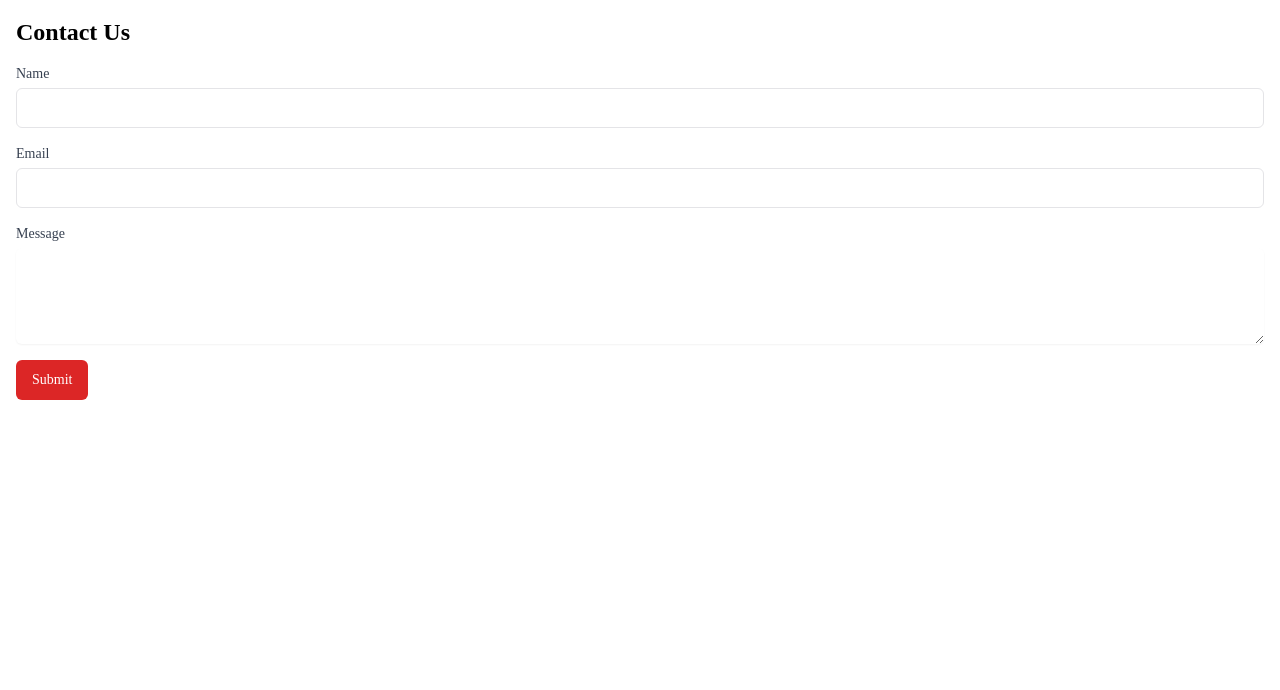
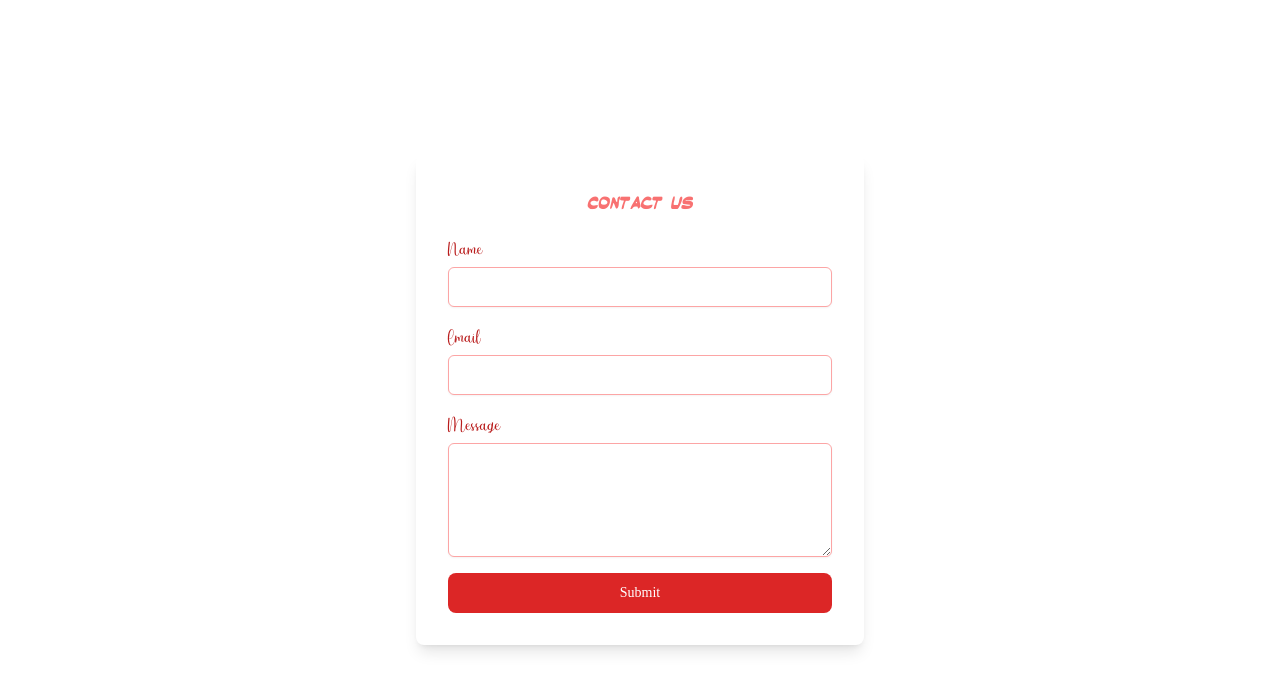
Before and after one commit to KQuiggins/Capstone_Marvel, a Next.js app: page /contact in a window 1280 px wide. Shown: the top 690 px of the page. Built offline with nearby package versions, Linux system fonts and the light colour scheme.

Commit message:
Added marvel fonts and styling to contact form

```diff
--- a/app/contact/page.jsx
+++ b/app/contact/page.jsx
@@ -1,84 +1,8 @@
-'use client'
-import { useState } from 'react';
-import { Input } from '@/components/ui/input';
-import { Button } from '@/components/ui/button';
-import { submitContactForm } from '@/app/actions/submitContactForm';
+'use client';
+import ContactForm from '@/components/ContactForm';
 
 const ContactPage = () => {
-  const [formData, setFormData] = useState({
-    name: '',
-    email: '',
-    message: ''
-  });
-
-  const handleChange = (e) => {
-    const { name, value } = e.target;
-    setFormData({
-      ...formData,
-      [name]: value
-    });
-  };
-
-  const handleSubmit = async (e) => {
-    e.preventDefault();
-    const response = await submitContactForm(formData);
-    if (response.status === 'success') {
-      alert('Message sent successfully!');
-      setFormData({
-        name: '',
-        email: '',
-        message: ''
-      });
-    } else {
-      alert('An error occurred. Please try again later.');
-    }
-
-  };
-
-  return (
-    <div className="container mx-auto p-4">
-      <h1 className="text-2xl font-bold mb-4">Contact Us</h1>
-      <form onSubmit={handleSubmit} className="space-y-4">
-        <div>
-          <label htmlFor="name" className="block text-sm font-medium text-gray-700">Name</label>
-          <Input
-            type="text"
-            name="name"
-            id="name"
-            value={formData.name}
-            onChange={handleChange}
-            className="mt-1 block w-full"
-            required
-          />
-        </div>
-        <div>
-          <label htmlFor="email" className="block text-sm font-medium text-gray-700">Email</label>
-          <Input
-            type="email"
-            name="email"
-            id="email"
-            value={formData.email}
-            onChange={handleChange}
-            className="mt-1 block w-full"
-            required
-          />
-        </div>
-        <div>
-          <label htmlFor="message" className="block text-sm font-medium text-gray-700">Message</label>
-          <textarea
-            name="message"
-            id="message"
-            value={formData.message}
-            onChange={handleChange}
-            className="mt-1 block w-full rounded-md border-gray-300 shadow-sm focus:border-indigo-500 focus:ring focus:ring-indigo-200 focus:ring-opacity-50"
-            rows="4"
-            required
-          />
-        </div>
-        <Button type="submit" className="bg-red-600 hover:bg-red-700 text-white">Submit</Button>
-      </form>
-    </div>
-  );
+	return <ContactForm />;
 };
 
 export default ContactPage;
--- a/app/page.jsx
+++ b/app/page.jsx
@@ -7,9 +7,7 @@ export default async function Home() {
   return (
     <div className="flex flex-col min-h-screen bg-white">
       <Header />
-
-      <Hero />
-
+        <Hero />
       <Footer />
     </div>
   );
--- /dev/null
+++ b/components/ContactForm.jsx
@@ -0,0 +1,111 @@
+'use client';
+
+import { useState } from 'react';
+import { Input } from '@/components/ui/input';
+import { Button } from '@/components/ui/button';
+import { submitContactForm } from '@/app/actions/submitContactForm';
+
+const ContactForm = () => {
+	const [formData, setFormData] = useState({
+		name: '',
+		email: '',
+		message: '',
+	});
+
+	const handleChange = (e) => {
+		const { name, value } = e.target;
+		setFormData({
+			...formData,
+			[name]: value,
+		});
+	};
+
+	const handleSubmit = async (e) => {
+		e.preventDefault();
+		const response = await submitContactForm(formData);
+		if (response.status === 'success') {
+			alert('Message sent successfully!');
+			setFormData({
+				name: '',
+				email: '',
+				message: '',
+			});
+		} else {
+			alert('An error occurred. Please try again later.');
+		}
+	};
+
+	return (
+		<div className='min-h-screen flex items-center justify-center bg-gradient-to-r red-700 via-red-800 to-black'>
+			<div className='w-full max-w-md p-8 bg-white shadow-lg rounded-lg'>
+				<h1 className='text-2xl font-bold text-center mb-4 font-marvel_header text-red-400'>
+					Contact Us
+				</h1>
+				<form onSubmit={handleSubmit} className='space-y-4'>
+					<div>
+						<label
+							htmlFor='name'
+							className='block text-lg font-medium text-red-700 font-marvel_cursive'
+						>
+							Name
+						</label>
+						<Input
+							type='text'
+							name='name'
+							id='name'
+							value={formData.name}
+							onChange={handleChange}
+							className='mt-1 block w-full p-2 border border-red-300 rounded-md shadow-sm focus:border-red-500 focus:ring-2 focus:ring-red-500 focus:outline-none'
+							required
+						/>
+					</div>
+
+					<div>
+						<label
+							htmlFor='email'
+							className='block font-medium text-red-700 font-marvel_cursive text-lg'
+						>
+							Email
+						</label>
+						<Input
+							type='email'
+							name='email'
+							id='email'
+							value={formData.email}
+							onChange={handleChange}
+							className='mt-1 block w-full p-2 border border-red-300 rounded-md shadow-sm focus:border-red-500 focus:ring-2 focus:ring-red-500'
+							required
+						/>
+					</div>
+
+					<div>
+						<label
+							htmlFor='message'
+							className='block text-lg font-medium text-red-700 font-marvel_cursive'
+						>
+							Message
+						</label>
+						<textarea
+							name='message'
+							id='message'
+							value={formData.message}
+							onChange={handleChange}
+							className='mt-1 block w-full p-2 border border-red-300 rounded-md shadow-sm focus:border-red-500 focus:ring-2 focus:ring-red-500 focus:outline-none'
+							rows='4'
+							required
+						/>
+					</div>
+
+					<Button
+						type='submit'
+						className='w-full bg-red-600 hover:bg-red-700 text-white py-2 rounded-lg'
+					>
+						Submit
+					</Button>
+				</form>
+			</div>
+		</div>
+	);
+};
+
+export default ContactForm;
--- a/components/ui/input.jsx
+++ b/components/ui/input.jsx
@@ -7,7 +7,7 @@ const Input = React.forwardRef(({ className, type, ...props }, ref) => {
     (<input
       type={type}
       className={cn(
-        "flex h-10 w-full rounded-md border border-zinc-200 bg-white px-3 py-2 text-sm ring-offset-white file:border-0 file:bg-transparent file:text-sm file:font-medium file:text-zinc-950 placeholder:text-zinc-500 focus-visible:outline-none focus-visible:ring-2 focus-visible:ring-zinc-950 focus-visible:ring-offset-2 disabled:cursor-not-allowed disabled:opacity-50 dark:border-zinc-800 dark:bg-zinc-950 dark:ring-offset-zinc-950 dark:file:text-zinc-50 dark:placeholder:text-zinc-400 dark:focus-visible:ring-zinc-300",
+        "flex h-10 w-full rounded-md border border-red-200 bg-white px-3 py-2 text-sm ring-offset-white file:border-0 file:bg-transparent file:text-sm file:font-medium file:text-red-950 placeholder:text-red-500 focus-visible:outline-none focus-visible:ring-offset-2 disabled:cursor-not-allowed disabled:opacity-50 dark:border-red-800 dark:bg-red-950 dark:ring-offset-red-950 dark:file:text-red-50 dark:placeholder:text-zinc-400 dark:focus-visible:ring-red-300 focus:border-red-500 focus:ring-2 focus:ring-red-500",
         className
       )}
       ref={ref}
--- a/utils/marvelAuth.js
+++ b/utils/marvelAuth.js
@@ -7,7 +7,7 @@ function generateMarvelAuth() {
   const ts = Date.now().toString(); // Milliseconds since epoch as a string
   const publicKey = process.env.PUBLIC_MARVEL_KEY;
   const privateKey = process.env.PRIVATE_MARVEL_KEY;
-  console.log(publicKey, privateKey);
+
 
   if (!publicKey || !privateKey) {
     throw new Error(
```
Also changed, not shown: 1 other file (tests, documents, lock files or other folders).
